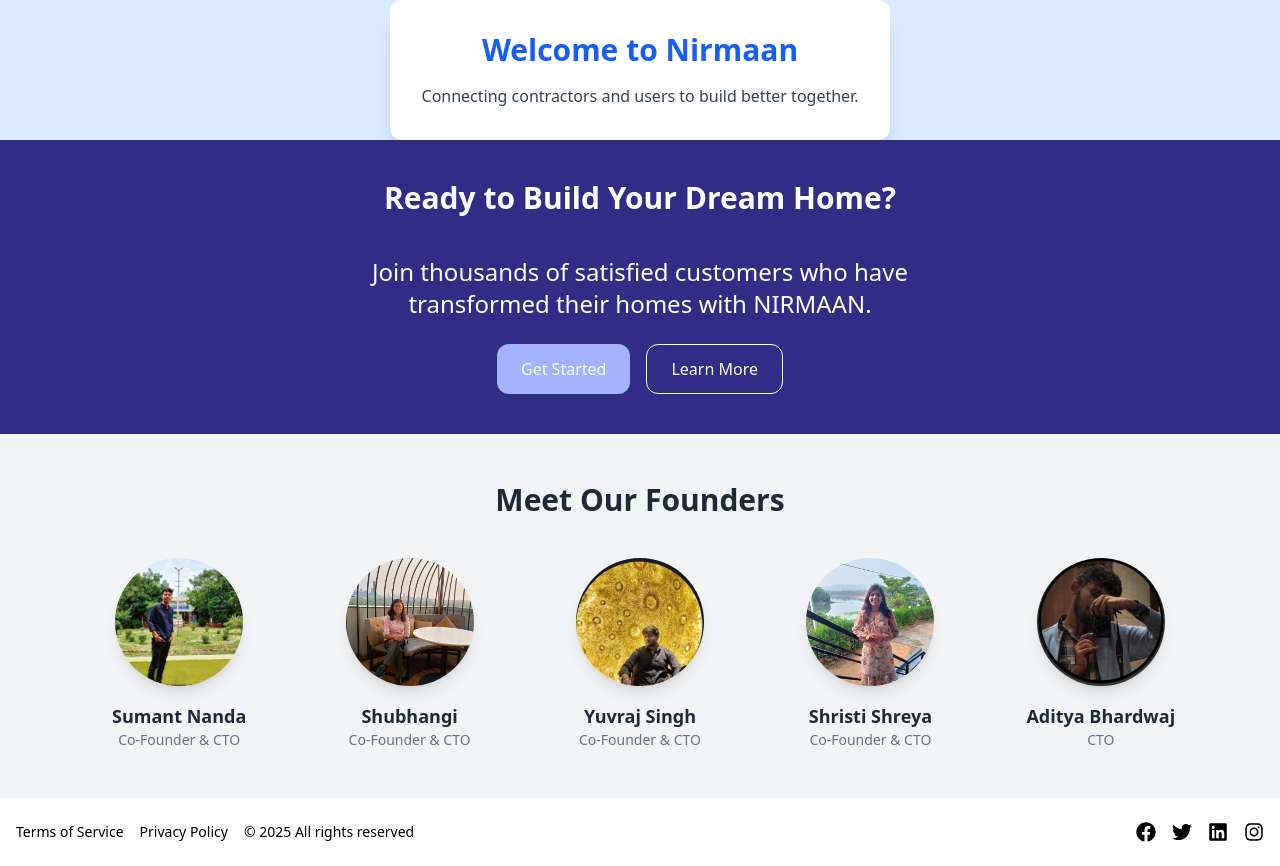
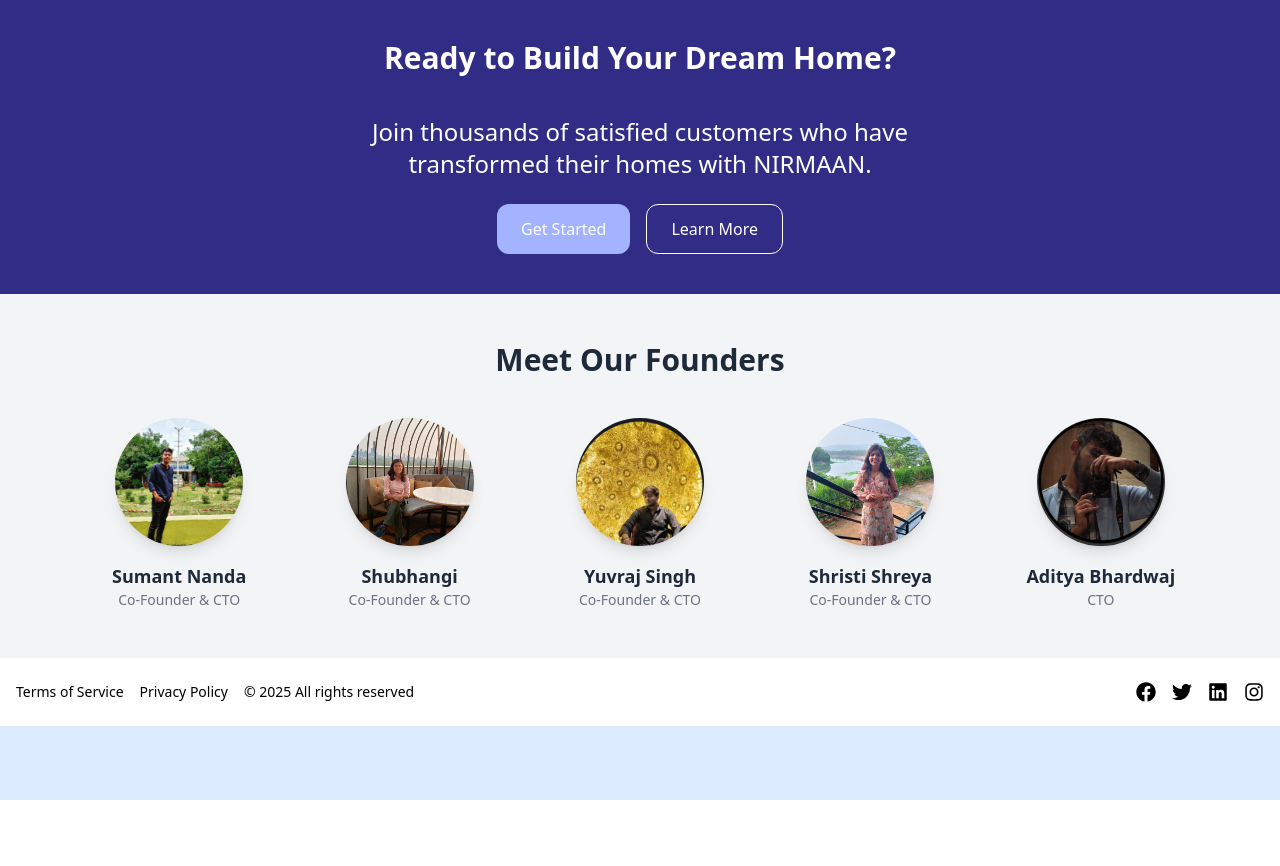
Before and after one commit to Runtime-Terror-5311/nirman_01, a React (Vite) app: page / in a window 1280 px wide. After the commit the page ends 800 px from the top, so only its background shows below. Built offline with nearby package versions, Linux system fonts and the light colour scheme.

Commit message:
added footer components

```diff
--- a/src/App.jsx
+++ b/src/App.jsx
@@ -1,19 +1,10 @@
-import Footer from "./components/Footer";
-import Founders from "./components/Founders";
-import GetStarted from "./components/GetStarted";
+import Footer from "../components/Footer";
+import Founders from "../components/Founders";
+import GetStarted from "../components/GetStarted";
 
 function App() {
   return (
     <div className="flex flex-col min-h-screen bg-blue-100">
-      {/* Main content (centered) */}
-      <div className="flex-grow flex items-center justify-center">
-        <div className="bg-white p-8 rounded-xl shadow-xl text-center">
-          <h1 className="text-3xl font-bold text-blue-600 mb-4">Welcome to Nirmaan</h1>
-          <p className="text-gray-700">
-            Connecting contractors and users to build better together.
-          </p>
-        </div>
-      </div>
 
       <GetStarted/>
 
```
Also changed, not shown: components/Founders.jsx (renamed from src/components/Founders.jsx, +5 -5 lines), components/Button.jsx (renamed from src/components/Button.jsx), components/Footer.jsx (renamed from src/components/Footer.jsx), components/GetStarted.jsx (renamed from src/components/GetStarted.jsx).
